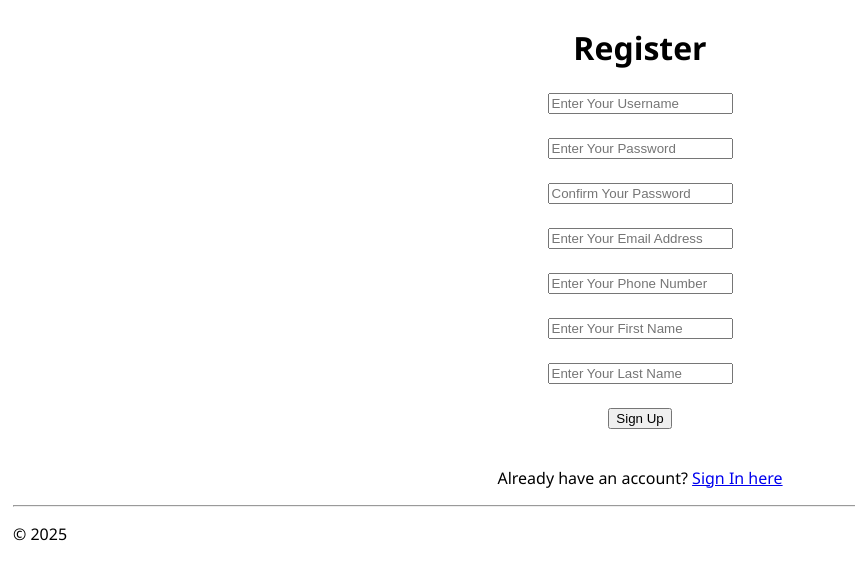
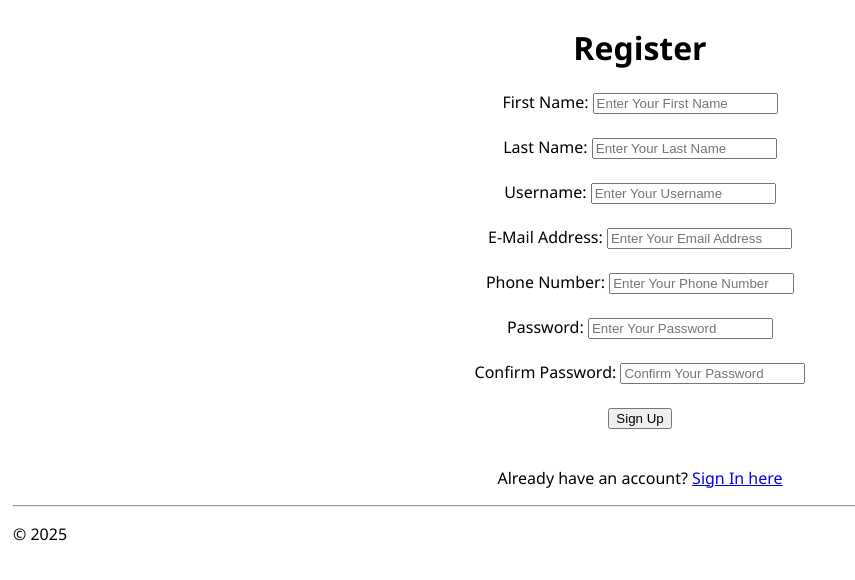
Before and after one commit to DergevorkianJadeCSUN/440Project-Group9, a Flask app: page /register in a window 1280 px wide. Shown: the part 47-627 px from the top of the page, without its empty margins (0-855 px from the left). Run offline with Flask 3, Linux system fonts and the light colour scheme.

Commit message:
prettied things up a bit

```diff
--- a/webapp/templates/login.html
+++ b/webapp/templates/login.html
@@ -7,7 +7,9 @@ Login
     <h1>Login</h1>
     <form action="{{url_for('login')}}" method="post">
         <div class = "msg">{{msg}}</div>
+            <label for="username">Username: </label>
             <input id="username" name="username" type="text" placeholder="Enter Your Username" class="textbox"/><br><br>
+            <label for="password">Password: </label>
             <input id="password" name="password" type="password" placeholder="Enter Your Password" class="textbox"/><br><br>
             <input type="submit" class="btn" value="Sign In"><br><br>
     </form>
--- a/webapp/templates/register.html
+++ b/webapp/templates/register.html
@@ -7,13 +7,20 @@ Register
     <h1>Register</h1>
     <form action="{{url_for('register')}}" method="post">
         <div class = "msg">{{msg}}</div>
+            <label for="fname">First Name: </label>
+            <input id="fname" name="fname" type="text" placeholder="Enter Your First Name" class="textbox"/><br><br>
+            <label for="lname">Last Name: </label>
+            <input id="lname" name="lname" type="text" placeholder="Enter Your Last Name" class="textbox"/><br><br>
+            <label for="username">Username: </label>
             <input id="username" name="username" type="text" placeholder="Enter Your Username" class="textbox"/><br><br>
+            <label for="email">E-Mail Address: </label>
+            <input id="email" name="email" type="text" placeholder="Enter Your Email Address" class="textbox"/><br><br>
+            <label for="phone">Phone Number: </label>
+            <input id="phone" name="phone" type="tel" placeholder="Enter Your Phone Number" class="textbox"/><br><br>
+            <label for="password">Password: </label>
             <input id="password" name="password" type="password" placeholder="Enter Your Password" class="textbox"/><br><br>
+            <label for="password2">Confirm Password: </label>
             <input id="password2" name="password" type="password" placeholder="Confirm Your Password" class="textbox"/><br><br>
-            <input id="email" name="email" type="text" placeholder="Enter Your Email Address" class="textbox"/><br><br>
-            <input id="phone" name="phone" type="tel" placeholder="Enter Your Phone Number" class="textbox"/><br><br>
-            <input id="fname" name="fname" type="text" placeholder="Enter Your First Name" class="textbox"/><br><br>
-            <input id="lname" name="lname" type="text" placeholder="Enter Your Last Name" class="textbox"/><br><br>
             <input type="submit" class="btn" value="Sign Up"><br><br>
     </form>
     <p class="bottom">Already have an account?  <a class="bottom" href="{{url_for('login')}}"> Sign In here</a></p>
```
Also changed, not shown: README.md.
